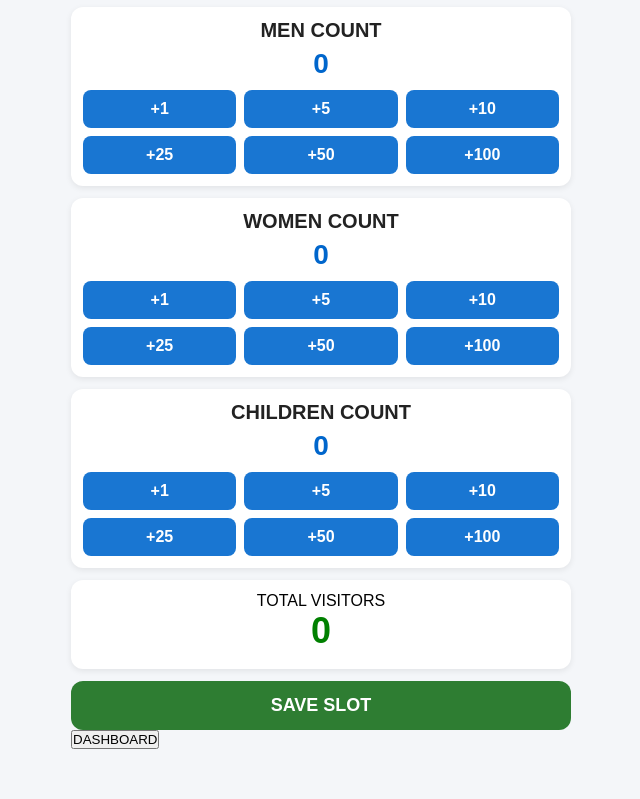
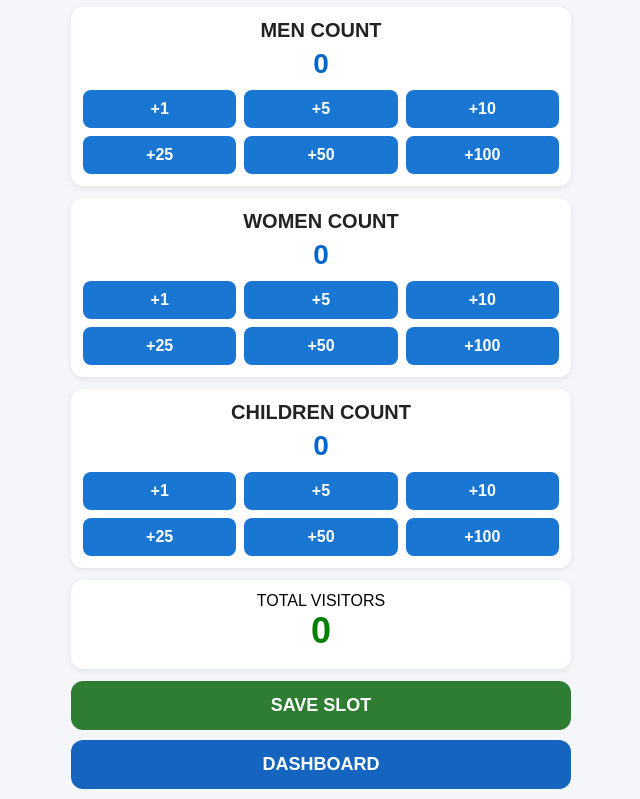
Before and after one commit to raazchoudhary765-droid/raj-visitor-app, a plain HTML site: page index.html in a window 1280 px wide. Shown: the part 81-880 px from the top of the page, without its empty margins (319-959 px from the left). Before the commit the page ends 840 px from the top, so only its background shows below. Drawn offline with Linux system fonts and the light colour scheme.

Commit message:
Add dashboard button styles to style.css

```diff
--- a/style.css
+++ b/style.css
@@ -140,3 +140,20 @@ h1{
         font-size:17px;
     }
 }
+#dashboardBtn{
+    width:100%;
+    padding:14px;
+    margin-top:10px;
+    font-size:18px;
+    font-weight:bold;
+    background:#1565c0;
+    color:white;
+    border:none;
+    border-radius:12px;
+    cursor:pointer;
+    transition:0.2s;
+}
+
+#dashboardBtn:hover{
+    opacity:0.9;
+}
```
